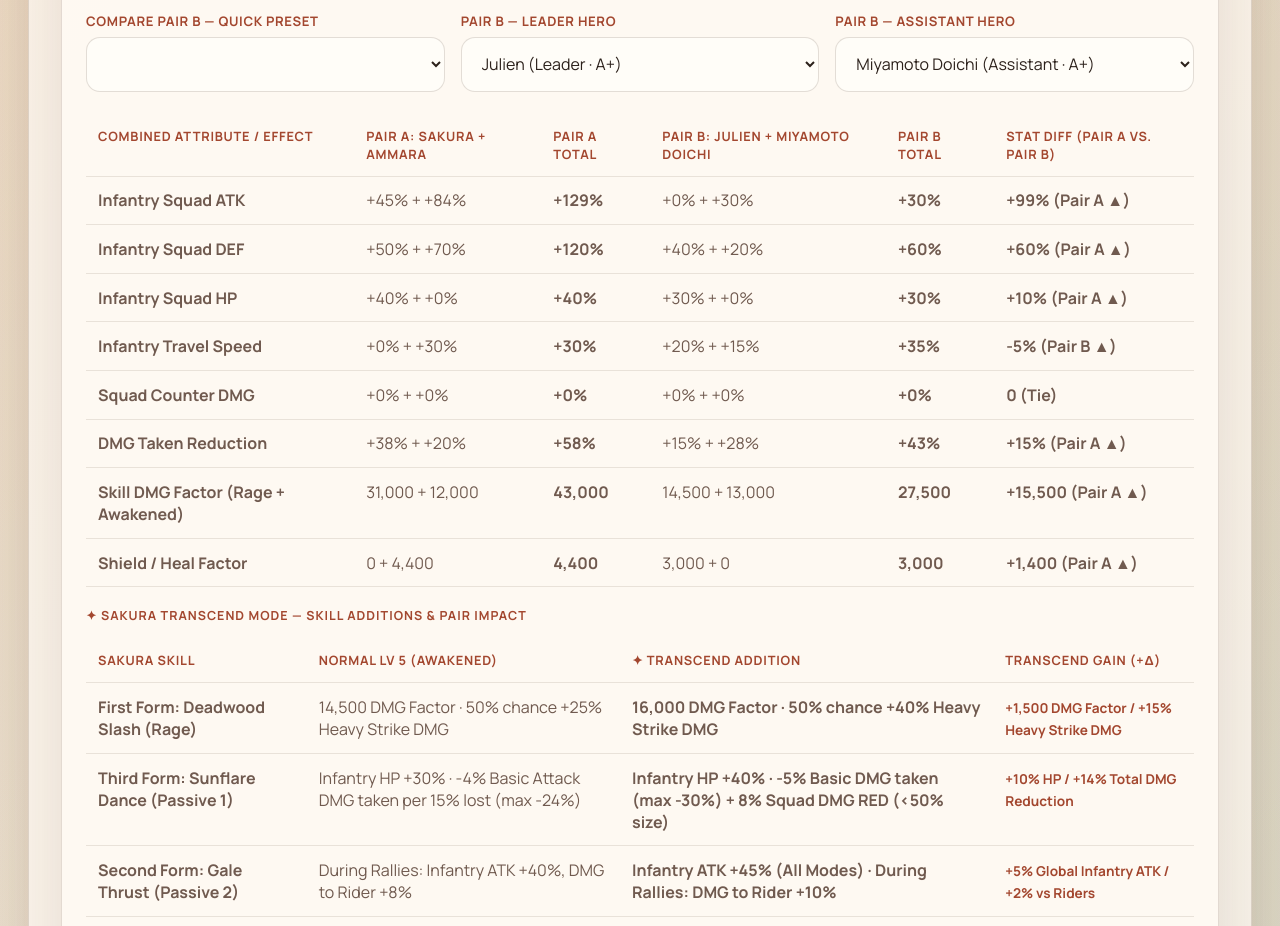
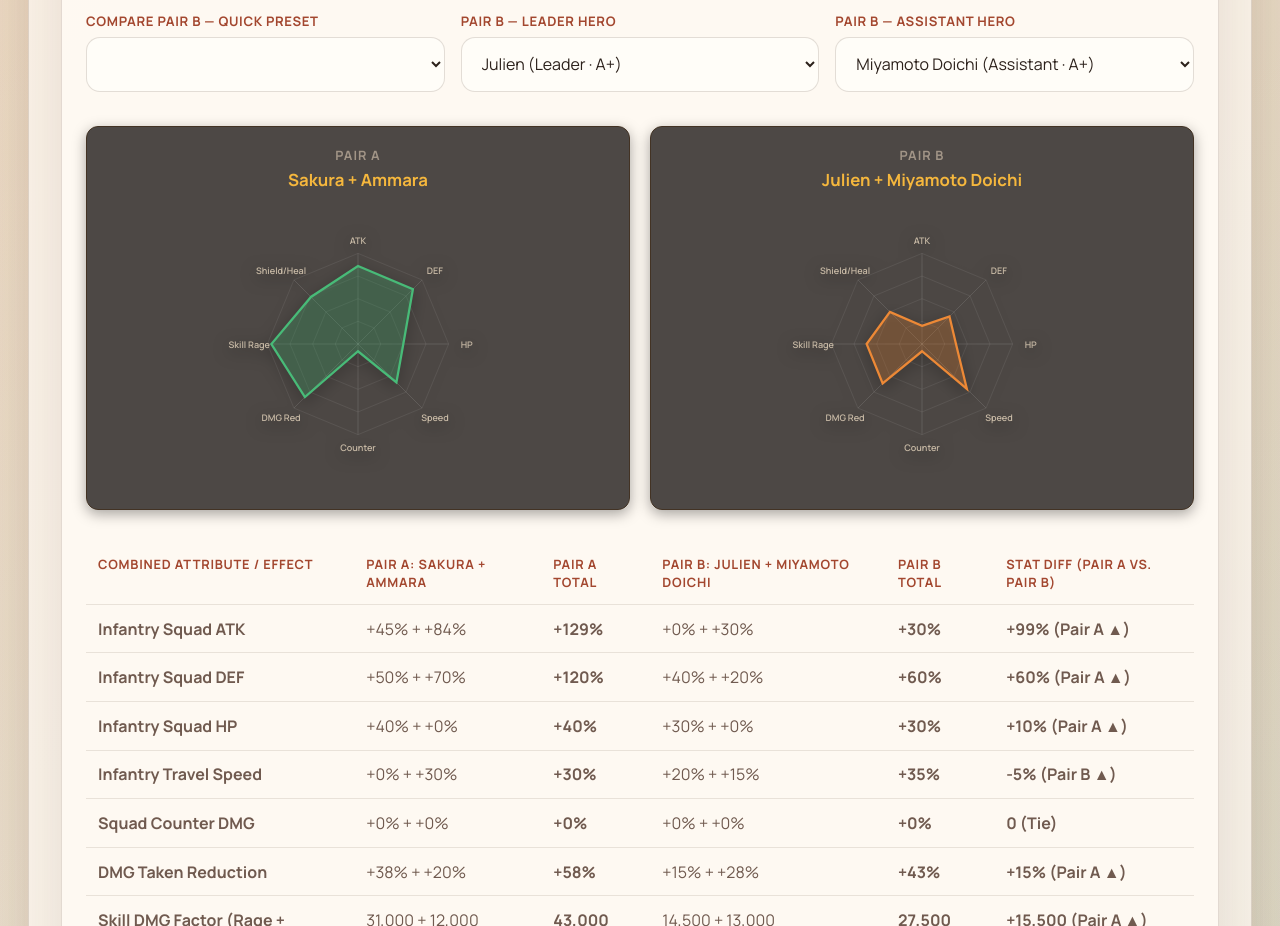
Before and after one commit to Kgunze/home-utilities, a plain HTML site: page doomsday-infantry-heroes.html in a window 1280 px wide. Shown: the part 1340-2266 px from the top of the page. Drawn offline with Linux system fonts and the light colour scheme.

Commit message:
feat(infantry): add side-by-side radar charts for Pair A vs Pair B comparison

```diff
--- a/doomsday-infantry-heroes.html
+++ b/doomsday-infantry-heroes.html
@@ -9,6 +9,7 @@
     <link rel="preconnect" href="https://fonts.gstatic.com" crossorigin />
     <link href="https://fonts.googleapis.com/css2?family=Fraunces:opsz,wght@9..144,500;9..144,700&family=Manrope:wght@400;500;600;700&display=swap" rel="stylesheet" />
     <link rel="stylesheet" href="styles.css?v=20261114-2" />
+    <link rel="stylesheet" href="doomsday-infantry-radar.css?v=20261115-1" />
   </head>
   <body>
     <div class="page-shell">
@@ -118,6 +119,8 @@
               <div><label class="form-label" for="ih-assist-b-select" id="ih-assist-b-label">Pair B — Assistant Hero</label><select id="ih-assist-b-select" class="planner-input"></select></div>
             </div>
 
+            <div id="ih-radar-section"></div>
+
             <div class="table-wrap">
               <table class="summary-table">
                 <thead id="ih-combo-thead"></thead>
@@ -168,6 +171,7 @@
     <button class="back-to-top" type="button" aria-label="Back to top">Top</button>
     <script src="script.js?v=20261114-2"></script>
     <script src="doomsday-infantry-data.js?v=20261114-2"></script>
+    <script src="doomsday-infantry-radar.js?v=20261115-1"></script>
     <script src="doomsday-infantry-heroes.js?v=20261114-2"></script>
   </body>
 </html>
--- a/doomsday-infantry-heroes.js
+++ b/doomsday-infantry-heroes.js
@@ -80,6 +80,15 @@
       const diffTxt = diff === 0 ? c.tie : `${diff > 0 ? "+" : ""}${unit === "%" ? `${diff}%` : diff.toLocaleString()} (${diff > 0 ? `${c.pairACol} ▲` : `${c.pairBCol} ▲`})`;
       return `<tr><td><strong>${label}</strong></td><td>${fmt(vLA)} + ${fmt(vAA)}</td><td><strong>${fmt(sumA)}</strong></td><td>${fmt(vLB)} + ${fmt(vAB)}</td><td><strong>${fmt(sumB)}</strong></td><td><strong>${diffTxt}</strong></td></tr>`;
     }).join("");
+    const radarBox = document.querySelector("#ih-radar-section");
+    if (radarBox && window.DLS_INFANTRY_RADAR) {
+      const valsA = {}, valsB = {};
+      ["atk", "def", "hp", "spd", "counter", "dmgRed", "rageFactor", "shieldHeal"].forEach((k) => {
+        valsA[k] = valAt(hLA.stats[k], lvIdx) + valAt(hAA.stats[k], lvIdx);
+        valsB[k] = valAt(hLB.stats[k], lvIdx) + valAt(hAB.stats[k], lvIdx);
+      });
+      window.DLS_INFANTRY_RADAR.render(radarBox, { title: c.pairACol, subtitle: `${hLA.name} + ${hAA.name}`, values: valsA }, { title: c.pairBCol, subtitle: `${hLB.name} + ${hAB.name}`, values: valsB });
+    }
     const trHero = hLA.transcend ? hLA : hAA.transcend ? hAA : null;
     if (transcendWrap) {
       transcendWrap.innerHTML = trHero ? `<p class="card-label" style="margin-top:1.1rem">${c.transTitle}</p><table class="summary-table"><thead><tr><th>${c.skillCol}</th><th>${c.lv5Col}</th><th>${c.trCol}</th><th>${c.gainCol}</th></tr></thead><tbody>${trHero.transcend.map(([sk, n5, tr, d]) => `<tr><td><strong>${sk}</strong></td><td>${n5}</td><td><strong>${tr}</strong></td><td><span class="dls-hero-tags">${d}</span></td></tr>`).join("")}</tbody></table>` : "";
--- /dev/null
+++ b/doomsday-infantry-radar.css
@@ -0,0 +1,46 @@
+/* Doomsday Infantry Radar Chart Styles */
+.ih-radar-container {
+  display: grid;
+  grid-template-columns: repeat(auto-fit, minmax(280px, 1fr));
+  gap: 1.25rem;
+  margin: 1.25rem 0 1.5rem;
+}
+
+.ih-radar-card {
+  display: flex;
+  flex-direction: column;
+  align-items: center;
+  background: rgba(18, 14, 11, 0.75);
+  border: 1px solid var(--border-color, #433324);
+  border-radius: 12px;
+  padding: 1rem 1.25rem 1.25rem;
+  box-shadow: 0 4px 14px rgba(0, 0, 0, 0.35);
+}
+
+.ih-radar-header {
+  text-align: center;
+  margin-bottom: 0.5rem;
+  width: 100%;
+}
+
+.ih-radar-header .card-label {
+  margin: 0;
+  font-size: 0.8rem;
+  text-transform: uppercase;
+  color: var(--text-muted, #a29587);
+}
+
+.ih-radar-header h4 {
+  margin: 0.2rem 0 0;
+  font-size: 1.05rem;
+  color: #f5b73d;
+}
+
+.ih-radar-svg {
+  width: 100%;
+  max-width: 290px;
+  height: auto;
+  aspect-ratio: 1 / 1;
+  overflow: visible;
+  filter: drop-shadow(0 4px 8px rgba(0, 0, 0, 0.5));
+}
--- /dev/null
+++ b/doomsday-infantry-radar.js
@@ -0,0 +1,69 @@
+(() => {
+  const RADAR_AXES = [
+    { key: "atk", max: 150, label: "ATK" },
+    { key: "def", max: 140, label: "DEF" },
+    { key: "hp", max: 80, label: "HP" },
+    { key: "spd", max: 50, label: "Speed" },
+    { key: "counter", max: 50, label: "Counter" },
+    { key: "dmgRed", max: 70, label: "DMG Red" },
+    { key: "rageFactor", max: 45000, label: "Skill Rage" },
+    { key: "shieldHeal", max: 6000, label: "Shield/Heal" },
+  ];
+
+  const buildPolygon = (values, cx, cy, r) => {
+    const n = RADAR_AXES.length;
+    return RADAR_AXES.map((axis, i) => {
+      const angle = (Math.PI * 2 / n) * i - Math.PI / 2;
+      const ratio = Math.max(0.08, Math.min(1, (values[axis.key] || 0) / axis.max));
+      const x = (cx + r * ratio * Math.cos(angle)).toFixed(1);
+      const y = (cy + r * ratio * Math.sin(angle)).toFixed(1);
+      return `${x},${y}`;
+    }).join(" ");
+  };
+
+  const drawRadar = (title, subtitle, values, strokeColor, fillColor) => {
+    const cx = 160, cy = 160, r = 100, n = RADAR_AXES.length;
+    const rings = [0.25, 0.5, 0.75, 1].map((scale) => {
+      const pts = RADAR_AXES.map((_, i) => {
+        const angle = (Math.PI * 2 / n) * i - Math.PI / 2;
+        return `${(cx + r * scale * Math.cos(angle)).toFixed(1)},${(cy + r * scale * Math.sin(angle)).toFixed(1)}`;
+      }).join(" ");
+      return `<polygon points="${pts}" fill="none" stroke="rgba(255,255,255,0.08)" stroke-width="1" />`;
+    }).join("");
+
+    const axes = RADAR_AXES.map((axis, i) => {
+      const angle = (Math.PI * 2 / n) * i - Math.PI / 2;
+      const x2 = (cx + r * Math.cos(angle)).toFixed(1);
+      const y2 = (cy + r * Math.sin(angle)).toFixed(1);
+      const lx = (cx + (r + 20) * Math.cos(angle)).toFixed(1);
+      const ly = (cy + (r + 14) * Math.sin(angle)).toFixed(1);
+      return `<line x1="${cx}" y1="${cy}" x2="${x2}" y2="${y2}" stroke="rgba(255,255,255,0.12)" stroke-width="1" /><text x="${lx}" y="${ly}" text-anchor="middle" dominant-baseline="central" fill="#c7b9a5" font-size="10" font-weight="600">${axis.label}</text>`;
+    }).join("");
+
+    const poly = buildPolygon(values, cx, cy, r);
+
+    return `
+      <div class="ih-radar-card">
+        <div class="ih-radar-header">
+          <span class="card-label">${title}</span>
+          <h4>${subtitle}</h4>
+        </div>
+        <svg viewBox="0 0 320 320" class="ih-radar-svg">
+          ${rings}
+          ${axes}
+          <polygon points="${poly}" fill="${fillColor}" stroke="${strokeColor}" stroke-width="2.5" />
+        </svg>
+      </div>`;
+  };
+
+  window.DLS_INFANTRY_RADAR = {
+    render: (container, dataA, dataB) => {
+      if (!container) return;
+      container.innerHTML = `
+        <div class="ih-radar-container">
+          ${drawRadar(dataA.title, dataA.subtitle, dataA.values, "#48bb78", "rgba(72,187,120,0.28)")}
+          ${drawRadar(dataB.title, dataB.subtitle, dataB.values, "#ed8936", "rgba(237,137,54,0.28)")}
+        </div>`;
+    },
+  };
+})();
```
